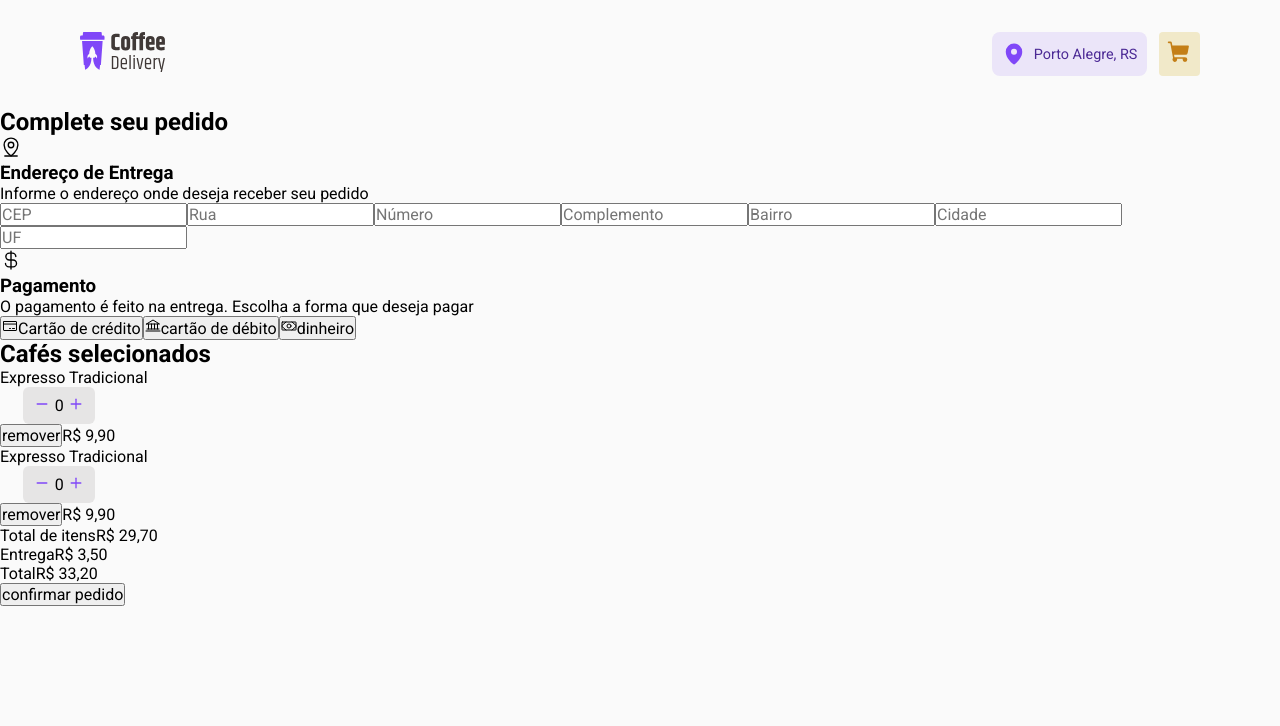
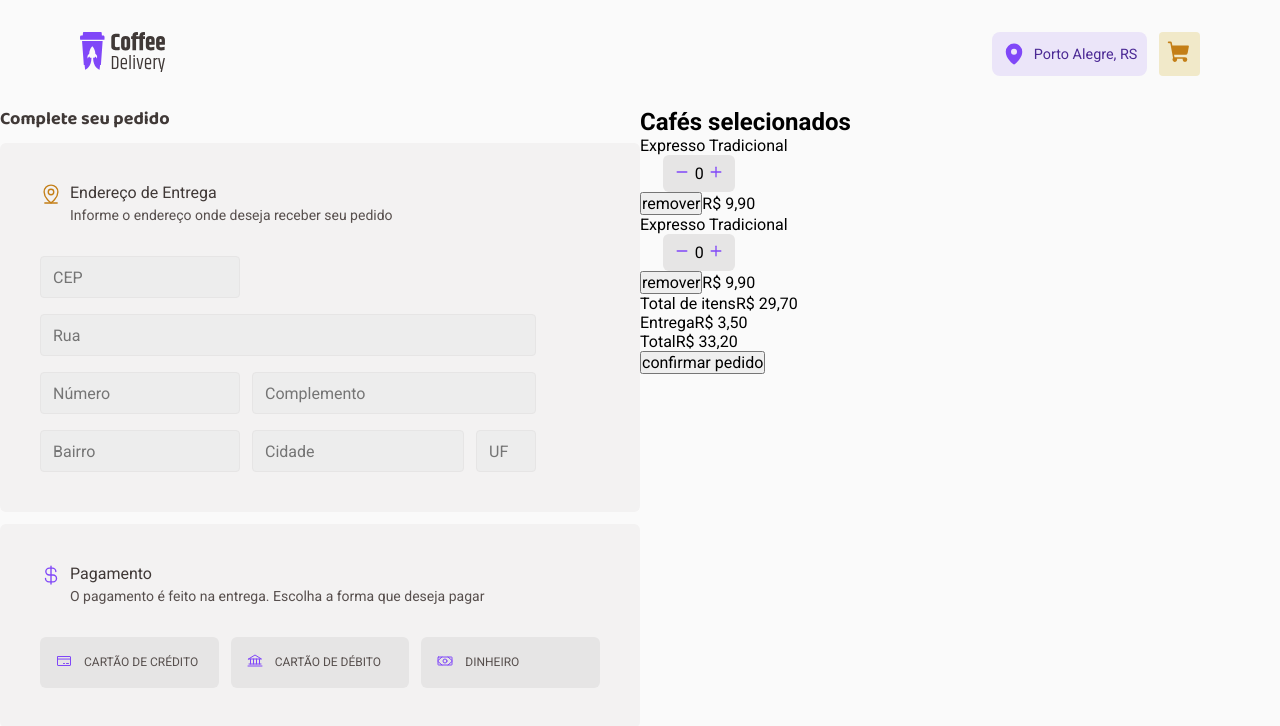
Before and after one commit to palomacardos0/coffee-delivery, a React (Vite) app: page /checkout in a window 1280 px wide. Shown: the top 726 px of the page. Built offline with nearby package versions, Linux system fonts and the light colour scheme.

Commit message:
feat(chekcout): cria componente de endereços

```diff
--- a/src/pages/Checkout/index.tsx
+++ b/src/pages/Checkout/index.tsx
@@ -6,26 +6,42 @@ import {
   Money
 } from 'phosphor-react'
 import { ItemCart } from './components/ItemCart'
+import {
+  AddressContainer,
+  CartContainer,
+  CheckoutContainer,
+  InfoOrderContainer,
+  InputsContainer,
+  PaymentContainer,
+  TextContainerPayment,
+  TextContainerAddress
+} from './styles'
 
 export function Checkout() {
   return (
-    <main>
-      <section>
+    <CheckoutContainer>
+      <InfoOrderContainer>
         <h2>Complete seu pedido</h2>
-        <div>
+        <AddressContainer>
+          <TextContainerAddress>
             <MapPinLine size={22} />
             <div>
               <h3>Endereço de Entrega</h3>
               <p>Informe o endereço onde deseja receber seu pedido</p>
             </div>
-          <input type="text" placeholder="CEP" />
-          <input type="text" placeholder="Rua" />
-          <input type="text" placeholder="Número" />
-          <input type="text" placeholder="Complemento" />
-          <input type="text" placeholder="Bairro" />
-          <input type="text" placeholder="Cidade" />
-          <input type="text" placeholder="UF" />
-          <div>
+          </TextContainerAddress>
+          <InputsContainer>
+            <input type="text" placeholder="CEP" id="cep" />
+            <input type="text" placeholder="Rua" id="rua" />
+            <input type="text" placeholder="Número" id="numero" />
+            <input type="text" placeholder="Complemento" id="complemento" />
+            <input type="text" placeholder="Bairro" id="bairro" />
+            <input type="text" placeholder="Cidade" id="cidade" />
+            <input type="text" placeholder="UF" id="uf" />
+          </InputsContainer>
+        </AddressContainer>
+        <PaymentContainer>
+          <TextContainerPayment>
             <CurrencyDollar size={22} />
             <div>
               <h3>Pagamento</h3>
@@ -33,6 +49,7 @@ export function Checkout() {
                 O pagamento é feito na entrega. Escolha a forma que deseja pagar
               </p>
             </div>
+          </TextContainerPayment>
           <div>
             <button>
               <CreditCard size={16} />
@@ -47,11 +64,10 @@ export function Checkout() {
               dinheiro
             </button>
           </div>
-          </div>
-        </div>
-      </section>
+        </PaymentContainer>
+      </InfoOrderContainer>
 
-      <section>
+      <CartContainer>
         <h2>Cafés selecionados</h2>
         <div>
           <ItemCart />
@@ -71,7 +87,7 @@ export function Checkout() {
           </div>
           <button>confirmar pedido</button>
         </div>
-      </section>
-    </main>
+      </CartContainer>
+    </CheckoutContainer>
   )
 }
--- /dev/null
+++ b/src/pages/Checkout/styles.ts
@@ -0,0 +1,144 @@
+import styled from 'styled-components'
+
+export const CheckoutContainer = styled.main`
+  display: flex;
+`
+export const InfoOrderContainer = styled.section`
+  display: flex;
+  flex-direction: column;
+  flex: 1;
+  max-width: 640px;
+  gap: 12px;
+  h2 {
+    font-family: 'Baloo 2';
+    font-style: normal;
+    font-weight: 700;
+    font-size: 18px;
+    line-height: 130%;
+    color: ${props => props.theme['base-subtitle']};
+  }
+`
+
+export const CardsCheckoutContainer = styled.div`
+  display: flex;
+  flex-direction: column;
+  border-radius: 6px;
+
+  background: ${props => props.theme['base-card']};
+  padding: 2.5rem;
+`
+export const AddressContainer = styled(CardsCheckoutContainer)`
+  svg {
+    color: ${props => props.theme['yellow-dark']};
+  }
+  input {
+    height: 2.62rem;
+    border: 1px solid ${props => props.theme['base-button']};
+    background: ${props => props.theme['base-input']};
+    outline: 0;
+    border-radius: 4px;
+    padding: 0.75rem;
+  }
+`
+export const InputsContainer = styled.div`
+  display: grid;
+  grid-template-columns: 200px 212px 60px;
+  gap: 16px 12px;
+  grid-template-areas:
+    'cep . . ' 'rua rua rua'
+    'numero complemento complemento' 'bairro cidade uf';
+
+  input {
+    &#cep {
+      grid-area: cep;
+    }
+    &#rua {
+      grid-area: rua;
+    }
+    &#numero {
+      grid-area: numero;
+    }
+    &#complemento {
+      grid-area: complemento;
+    }
+    &#bairro {
+      grid-area: bairro;
+    }
+    &#cidade {
+      grid-area: cidade;
+    }
+    &#uf {
+      grid-area: uf;
+    }
+  }
+
+  &::placeholder {
+    color: ${props => props.theme['base-label']};
+  }
+`
+export const TextContainer = styled.div`
+  display: flex;
+  gap: 8px;
+  margin-bottom: 2rem;
+  h3 {
+    font-family: 'Roboto';
+    font-style: normal;
+    font-weight: 400;
+    font-size: 16px;
+    line-height: 130%;
+    color: ${props => props.theme['base-subtitle']};
+    margin-bottom: 2px;
+  }
+  p {
+    font-family: 'Roboto';
+    font-style: normal;
+    font-weight: 400;
+    font-size: 14px;
+    line-height: 130%;
+    color: ${props => props.theme['base-text']};
+  }
+`
+export const TextContainerAddress = styled(TextContainer)`
+  svg {
+    color: ${props => props.theme['yellow-dark']};
+  }
+`
+export const TextContainerPayment = styled(TextContainer)`
+  svg {
+    color: ${props => props.theme['purple']};
+  }
+`
+export const PaymentContainer = styled(CardsCheckoutContainer)`
+  svg {
+    color: ${props => props.theme['purple']};
+  }
+  & > div {
+    display: flex;
+  }
+  button {
+    flex: 1;
+    display: flex;
+    height: 3.18rem;
+    padding: 16px;
+    gap: 12px;
+    border: 0;
+    background: ${props => props.theme['base-button']};
+    border-radius: 6px;
+    &:not(:last-child) {
+      margin-right: 12px;
+    }
+    color: font-family: 'Roboto';
+font-style: normal;
+font-weight: 400;
+font-size: 12px;
+line-height: 160%;
+/* or 19px */
+
+text-transform: uppercase;
+
+/* Base/Text */
+
+color: #574F4D;;
+  }
+`
+export const CartContainer = styled.section``
--- a/src/pages/Home/Components/Banner/styles.ts
+++ b/src/pages/Home/Components/Banner/styles.ts
@@ -1,5 +1,5 @@
 import styled from 'styled-components'
-import background from '../../assets/png/background.png'
+import background from '../../../../assets/png/background.png'
 
 interface varianteProps {
   variant: 'gold' | 'gray' | 'yellow' | 'purple'
```
Lines whose indentation alone changed are shown as unchanged.
